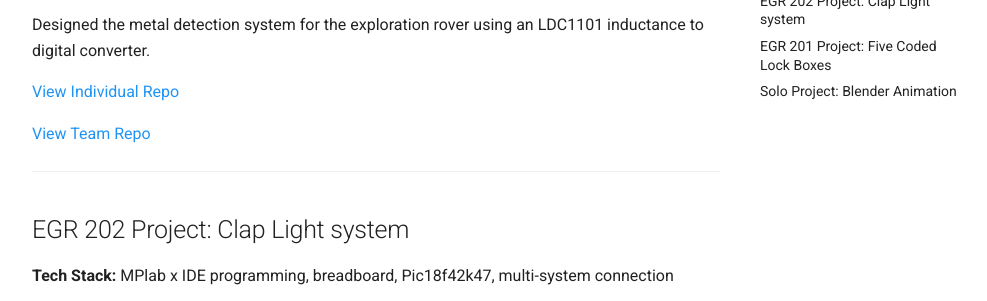
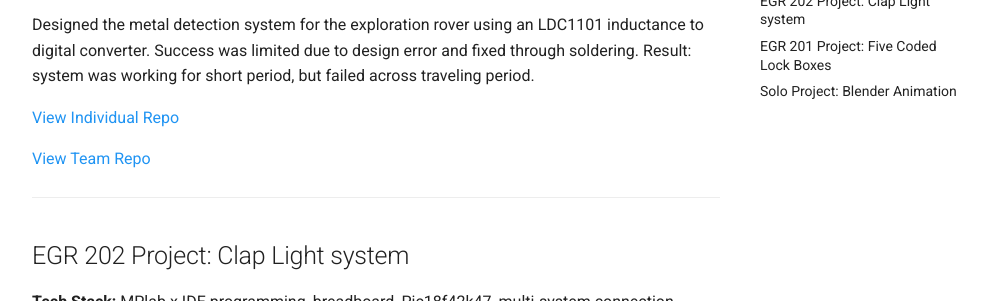
Before and after one commit to aaron09642/Career, an MkDocs documentation site: the page built from docs/02-Projects/index.md, in a window 1280 px wide and 900 px high, scrolled down 1476 px, cut to the strip 245-546 px from the top of the window. Shown: the whole strip, without its empty margins (264-1251 px from the left). Built offline with MkDocs 1.6.1 and Material for MkDocs 9.7.7, drawn with Linux system fonts in a browser that asks for light colours; comment, search, counter and statistics services are not loaded.

Commit message:
Update project description with design error details
Clarified the success and limitations of the metal detection system design.

```diff
--- a/docs/02-Projects/index.md
+++ b/docs/02-Projects/index.md
@@ -35,7 +35,7 @@ Created individual components, drawing files, and assembled a complete bicycle i
   </div>
 </div>
 
-Designed the metal detection system for the exploration rover using an LDC1101 inductance to digital converter.
+Designed the metal detection system for the exploration rover using an LDC1101 inductance to digital converter. Success was limited due to design error and fixed through soldering. Result: system was working for short period, but failed across traveling period.
 
 [View Individual Repo](https://aaronkiem.github.io/)
 
```
